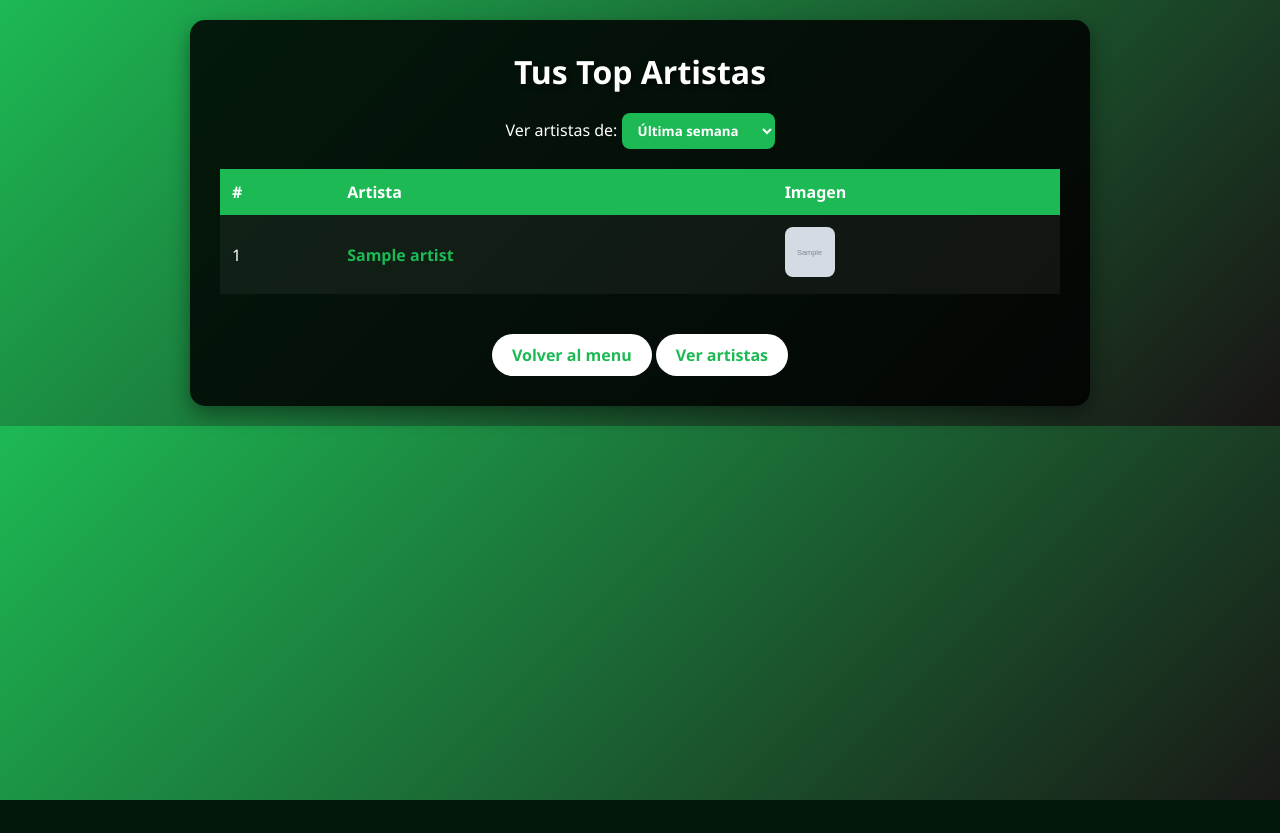
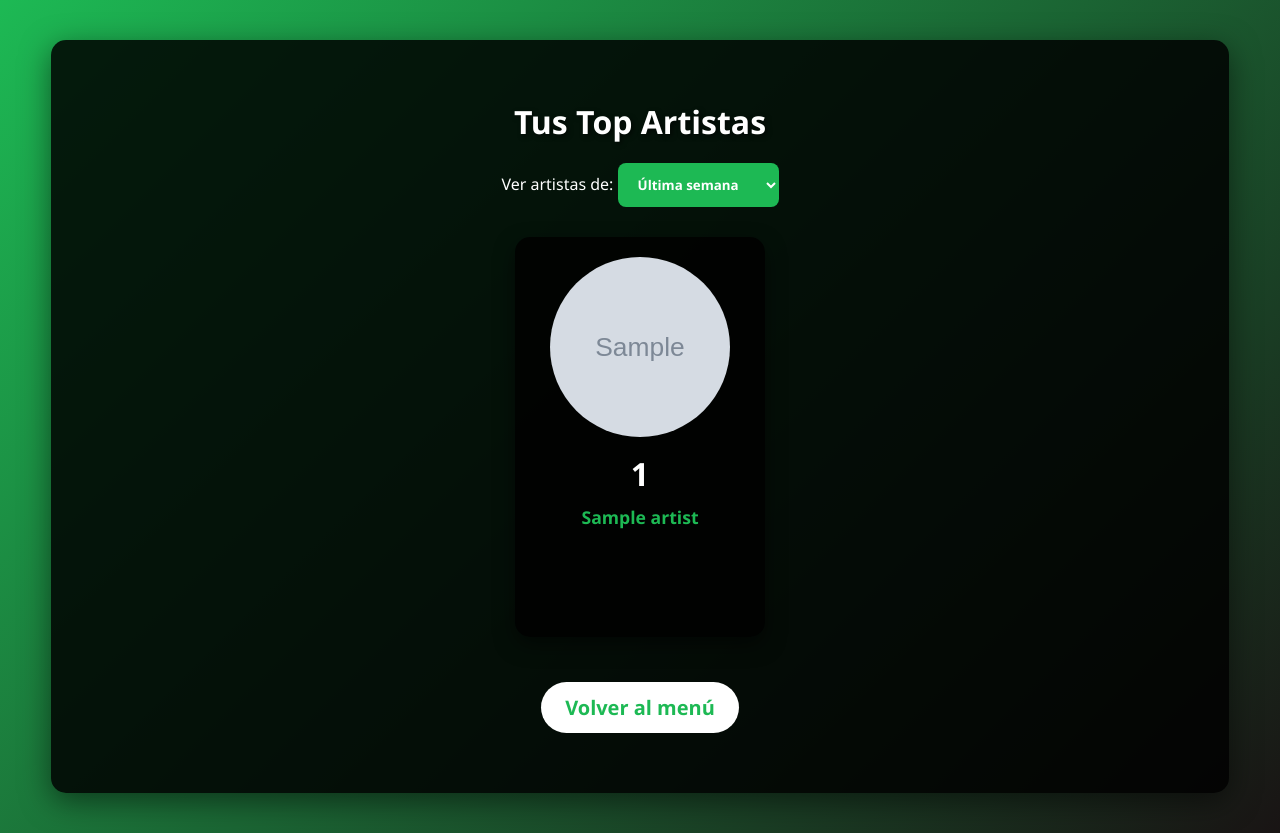
Before and after one commit to ismael123439/spotify-stats, a Flask app: template templates/top_artists.html in a window 1280 px wide. Before the commit the page ends 800 px from the top, so only its background shows below. Run offline with Flask 3, Linux system fonts and the light colour scheme; the template is opened without the code that fills it: most values are stand-ins (such as "Sample title", 1, 10 or a date in 2020); grey boxes marked "Sample" are stand-in pictures.

Commit message:
retoque visual

```diff
--- a/app.py
+++ b/app.py
@@ -6,7 +6,7 @@ from dotenv import load_dotenv
 app = Flask(__name__)
 app.secret_key = "SML64536a"
 
-MAX_ITEMS = 10  # máximo de artistas/canciones a mostrar
+MAX_ITEMS = 15  # máximo de artistas/canciones a mostrar
 
 load_dotenv()
 
--- a/static/styles.css
+++ b/static/styles.css
@@ -8,7 +8,7 @@
 
 /* ----------------- Login ----------------- */
 body.login {
-    background: linear-gradient(135deg, #1DB954 0%, #191414 100%);
+    background: linear-gradient(135deg, #1DB954 0%, hsl(0, 11%, 9%) 100%);
     display: flex;
     justify-content: center;
     align-items: center;
@@ -18,12 +18,12 @@ body.login {
 }
 
 body.login .container {
-    max-width: 450px;
+    max-width: 700px;
     width: 100%;
     text-align: center;
     background: rgba(25, 20, 20, 0.85);
     backdrop-filter: blur(8px);
-    padding: 40px 30px;
+    padding: 50px 40px;
     border-radius: 20px;
     box-shadow: 0 10px 25px rgba(0,0,0,0.5);
 }
@@ -60,12 +60,13 @@ body {
 }
 
 .container {
-    max-width: 900px;
-    margin: auto;
+    width: 95%; /* casi toda la pantalla */
+    max-width: 1600px; /* muy grande para pantallas enormes */
+    margin: 20px auto;
     background: rgba(0,0,0,0.85);
-    padding: 30px;
+    padding: 60px; /* más espacio interno */
     border-radius: 15px;
-    box-shadow: 0 8px 20px rgba(0,0,0,0.4);
+    box-shadow: 0 8px 30px rgba(0,0,0,0.5);
 }
 
 h1, h2 {
@@ -82,14 +83,14 @@ table {
 }
 
 th, td {
-    padding: 12px;
+    padding: 22px 30px; /* mucho más espacio */
     text-align: left;
 }
 
 th {
     background-color: #1DB954;
     color: #fff;
-    font-size: 1rem;
+    font-size: 1.2rem;
 }
 
 tr:nth-child(even) {
@@ -102,8 +103,8 @@ tr:hover {
 
 img {
     border-radius: 8px;
-    width: 50px;
-    height: 50px;
+    width: 70px;
+    height: 70px;
     object-fit: cover;
 }
 
@@ -120,7 +121,7 @@ a:hover {
 a.back-btn {
     display: inline-block;
     margin-top: 20px;
-    padding: 10px 20px;
+    padding: 12px 24px;
     background: #fff;
     color: #1DB954;
     border-radius: 50px;
@@ -138,11 +139,11 @@ a.back-btn:hover {
 /* Selector de tiempo */
 form {
     text-align: center;
-    margin-bottom: 20px;
+    margin-bottom: 25px;
 }
 
 select {
-    padding: 8px 12px;
+    padding: 12px 16px;
     border-radius: 8px;
     border: none;
     background: #1DB954;
@@ -160,23 +161,85 @@ select:hover {
 .chart-container {
     margin-top: 40px;
     background: rgba(0,0,0,0.75);
-    padding: 20px;
+    padding: 25px;
     border-radius: 15px;
-    box-shadow: 0 5px 15px rgba(0,0,0,0.3);
+    box-shadow: 0 5px 20px rgba(0,0,0,0.3);
 }
 
 #pie-chart {
     width: 100%;
-    height: 400px;
+    height: 450px;
 }
+
+/* ----------------- Botón Volver ----------------- */
 .volver {
   text-align: center;
-  margin-top: 20px; /* opcional para darle espacio */
+  margin-top: 25px;
 }
 
 .volver a {
+  display: inline-block;
   text-decoration: none;
-  font-size: 18px;
-  color: green; /* texto verde */
-  font-weight: bold; /* opcional, más vistoso */
+  font-size: 20px;
+  color: #1DB954;
+  font-weight: bold;
+  transition: all 0.3s ease;
 }
+
+.volver a:hover {
+  text-decoration: underline;
+  color: #1ed760;
+}
+
+/* ----------------- Tarjetas de artistas ----------------- */
+/* Contenedor de artistas */
+.artists-container {
+    display: flex;
+    flex-wrap: wrap;
+    justify-content: center;
+    gap: 20px; /* espacio entre tarjetas */
+    margin-top: 30px;
+}
+
+/* Tarjeta individual de artista */
+.artist-card {
+    width: 250px;
+    height: 400px;
+    background: rgba(0,0,0,0.85);
+    border-radius: 15px;
+    box-shadow: 0 8px 20px rgba(0,0,0,0.5);
+    display: flex;
+    flex-direction: column;
+    align-items: center;
+    padding: 20px;
+    transition: transform 0.3s ease, box-shadow 0.3s ease;
+}
+
+.artist-card img {
+    width: 180px;
+    height: 180px;
+    object-fit: cover;
+    border-radius: 50%;
+    margin-bottom: 15px;
+}
+
+/* Número de ranking debajo de la imagen */
+.artist-card .rank-number {
+    font-size: 2rem;
+    color: #fff;
+    font-weight: bold;
+    margin-bottom: 10px;
+}
+
+.artist-card a {
+    color: #1DB954;
+    text-decoration: none;
+    font-weight: bold;
+    text-align: center;
+    font-size: 1.1rem;
+}
+
+.artist-card:hover {
+    transform: translateY(-5px);
+    box-shadow: 0 12px 25px rgba(0,0,0,0.6);
+}
--- a/templates/index.html
+++ b/templates/index.html
@@ -1,10 +1,12 @@
 <!DOCTYPE html>
 <html lang="es">
+
 <head>
     <meta charset="UTF-8">
     <title>Spotify Login</title>
     <link rel="stylesheet" href="{{ url_for('static', filename='styles.css') }}">
 </head>
+
 <body class="login">
     <div class="container">
         <h1>Bienvenido a Spotify Stats</h1>
@@ -14,4 +16,5 @@
         <a href="{{ url_for('about') }}" class="btn">Ir a canciones</a>
     </div>
 </body>
+
 </html>
--- a/templates/top_artists.html
+++ b/templates/top_artists.html
@@ -25,36 +25,25 @@
         </form>
 
         {% if artistas %}
-        <table>
-            <thead>
-                <tr>
-                    <th>#</th>
-                    <th>Artista</th>
-                    <th>Imagen</th>
-                </tr>
-            </thead>
-            <tbody>
-                {% for artist in artistas %}
-                <tr>
-                    <td>{{ loop.index }}</td>
-                    <td><a href="{{ artist['url'] }}" target="_blank">{{ artist['name'] }}</a></td>
-                    <td>
-                        {% if artist['image'] %}
-                        <img src="{{ artist['image'] }}" alt="{{ artist['name'] }}" width="50">
-                        {% endif %}
-                    </td>
-                </tr>
-                {% endfor %}
-            </tbody>
-        </table>
+<div class="artists-container">
+    {% for artist in artistas %}
+    <div class="artist-card">
+        {% if artist.image %}
+        <img src="{{ artist.image }}" alt="{{ artist.name }}">
+        {% endif %}
+        <div class="rank-number">{{ loop.index }}</div>
+        <a href="{{ artist.url }}" target="_blank">{{ artist.name }}</a>
+    </div>
+    {% endfor %}
+</div>
+
         {% else %}
         <p>No se encontraron artistas.</p>
         {% endif %}
 
-    <div style="text-align: center; margin-top: 20px;">
-        <a href="/" class="back-btn">Volver al menu</a>
-        <a href="{{ url_for('about') }}" class="back-btn">Ver artistas</a>
-    </div>
+        <div class="volver">
+            <a href="/" class="back-btn">Volver al menú</a>
+        </div>
     </div>
 </body>
 
```
Also changed, not shown: templates/top_tracks.html (+9 -3 lines).
